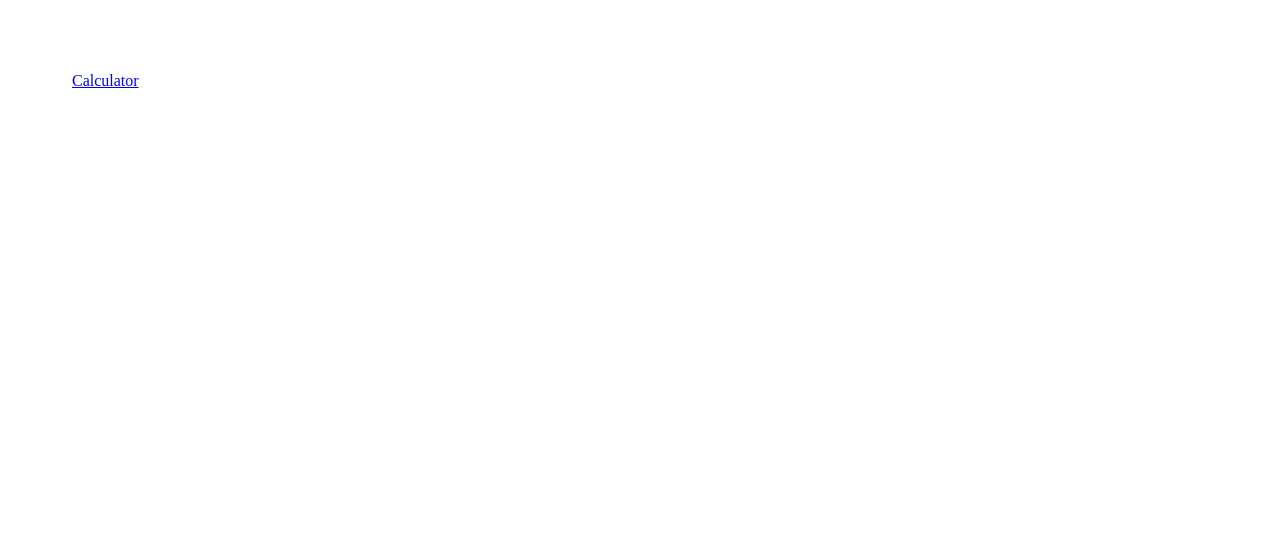
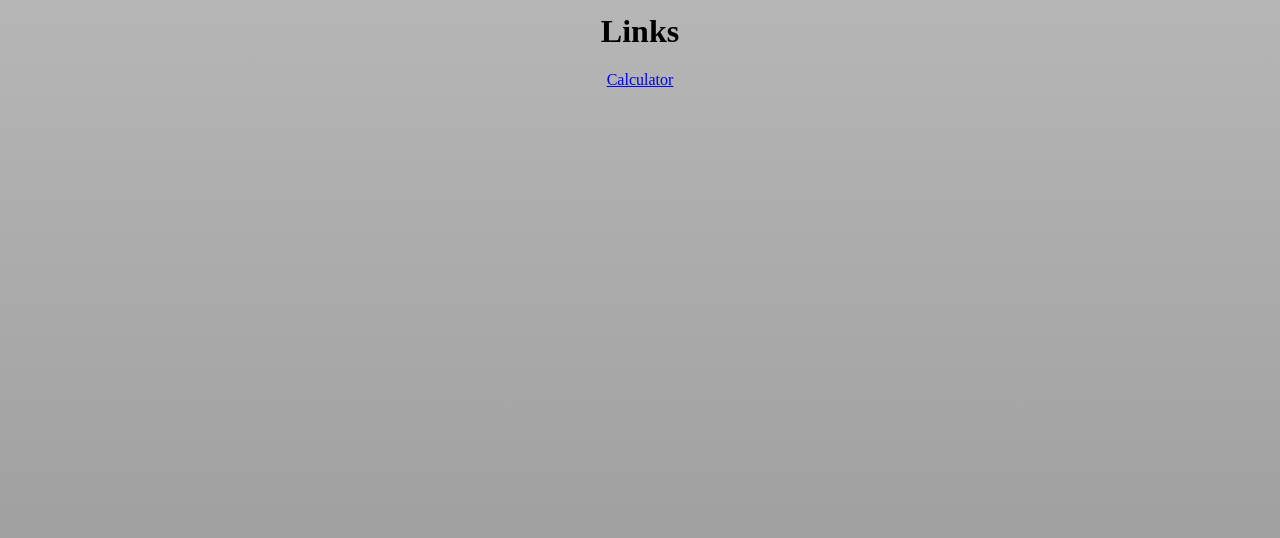
Before and after one commit to DarthRellier/darthrellier.github.io, a plain HTML site: page index.html in a window 1280 px wide. Drawn offline with Linux system fonts and the light colour scheme.

Commit message:
Update index.html

```diff
--- a/index.html
+++ b/index.html
@@ -5,12 +5,17 @@
     <title>DarthRellier</title>
     <style>
       body {
-        background-image: linear-gradient(blue yellow);
-        padding: 5vw;
+        background-image: linear-gradient(
+          rgb(182, 182, 182),
+          rgb(150, 150, 150)
+        );
+        padding: 5px;
+        text-align: center;
       }
     </style>
   </head>
   <body>
+    <h1>Links</h1>
     <a href="calculator">Calculator</a>
   </body>
 </html>
```
